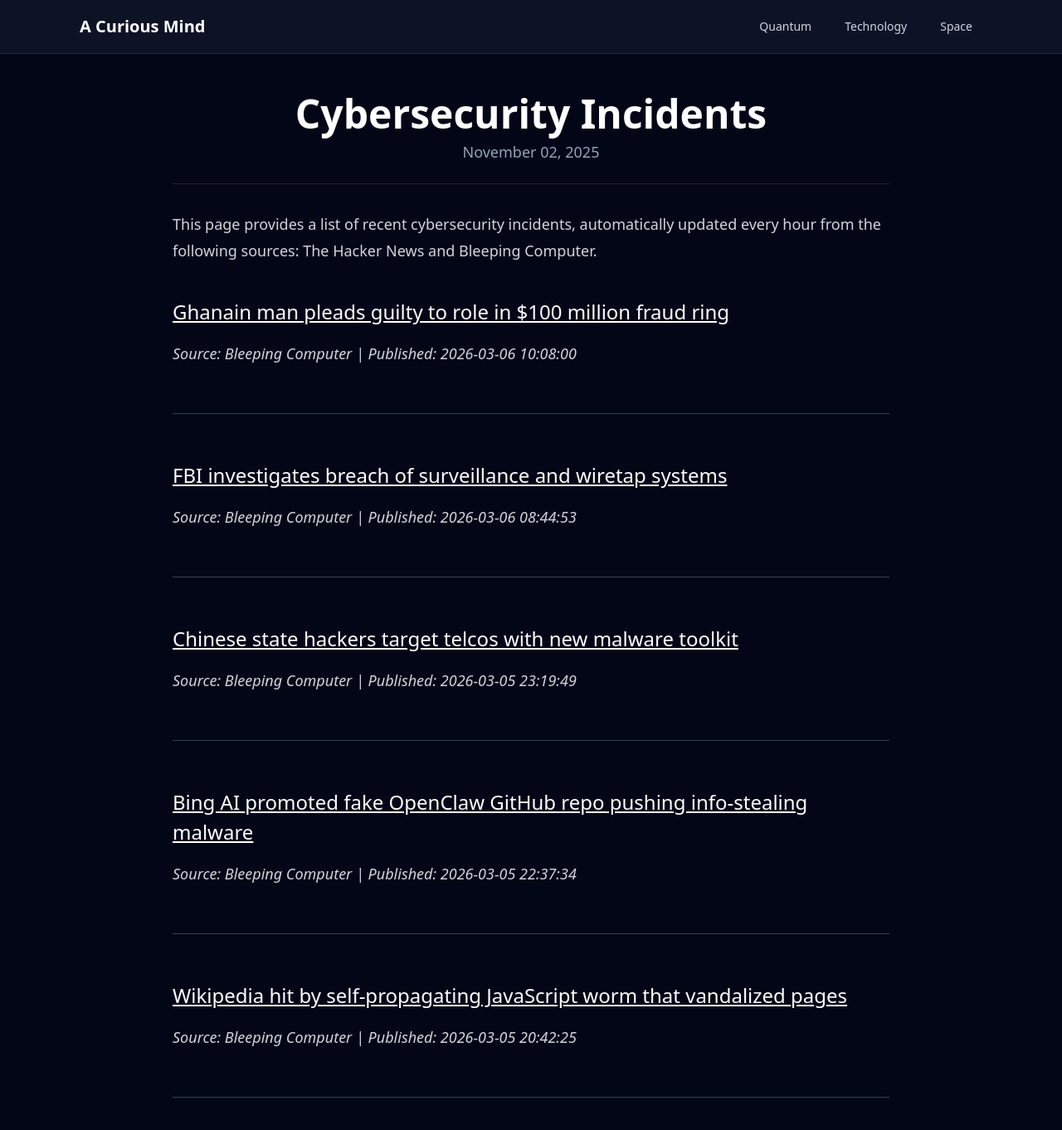
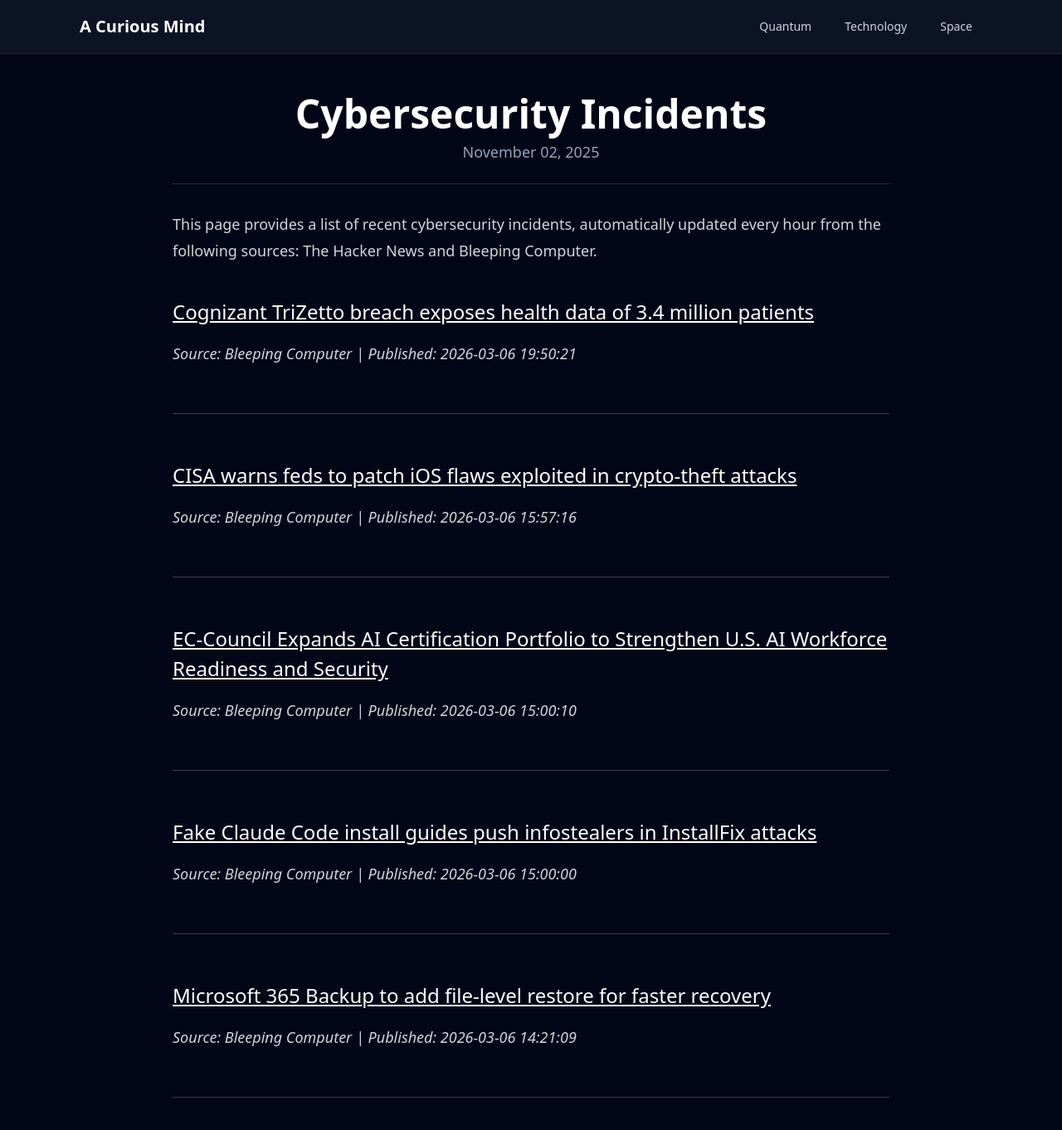
Before and after one commit to onehl7/onehl7.github.io, a Jekyll site: the page built from _posts/2025-11-02-cybersecurity-incidents.md, in a window 1280 px wide and 1400 px high. Shown: the top 1362 px of the window at 83% size. Built offline with Jekyll 4.4.1, drawn with Linux system fonts in a browser that asks for light colours; nearby versions of some CDN libraries.

Commit message:
Update news data

```diff
--- a/_data/news.json
+++ b/_data/news.json
@@ -1,32 +1,32 @@
 [
   {
     "source": "Bleeping Computer",
-    "title": "Ghanain man pleads guilty to role in $100 million fraud ring",
-    "link": "https://www.bleepingcomputer.com/news/security/ghanain-man-pleads-guilty-to-role-in-100-million-fraud-ring/",
-    "published": "2026-03-06 10:08:00"
+    "title": "Cognizant TriZetto breach exposes health data of 3.4 million patients",
+    "link": "https://www.bleepingcomputer.com/news/security/cognizant-trizetto-breach-exposes-health-data-of-34-million-patients/",
+    "published": "2026-03-06 19:50:21"
   },
   {
     "source": "Bleeping Computer",
-    "title": "FBI investigates breach of surveillance and wiretap systems",
-    "link": "https://www.bleepingcomputer.com/news/security/fbi-investigates-breach-of-surveillance-and-wiretap-systems/",
-    "published": "2026-03-06 08:44:53"
+    "title": "CISA warns feds to patch iOS flaws exploited in crypto-theft attacks",
+    "link": "https://www.bleepingcomputer.com/news/security/cisa-warns-of-apple-flaws-exploited-in-spyware-crypto-theft-attacks/",
+    "published": "2026-03-06 15:57:16"
   },
   {
     "source": "Bleeping Computer",
-    "title": "Chinese state hackers target telcos with new malware toolkit",
-    "link": "https://www.bleepingcomputer.com/news/security/chinese-state-hackers-target-telcos-with-new-malware-toolkit/",
-    "published": "2026-03-05 23:19:49"
+    "title": "EC-Council Expands AI Certification Portfolio to Strengthen U.S. AI Workforce Readiness and Security",
+    "link": "https://www.bleepingcomputer.com/news/security/ec-council-expands-ai-certification-portfolio-to-strengthen-us-ai-workforce-readiness-and-security/",
+    "published": "2026-03-06 15:00:10"
   },
   {
     "source": "Bleeping Computer",
-    "title": "Bing AI promoted fake OpenClaw GitHub repo pushing info-stealing malware",
-    "link": "https://www.bleepingcomputer.com/news/security/bing-ai-promoted-fake-openclaw-github-repo-pushing-info-stealing-malware/",
-    "published": "2026-03-05 22:37:34"
+    "title": "Fake Claude Code install guides push infostealers in InstallFix attacks",
+    "link": "https://www.bleepingcomputer.com/news/security/fake-claude-code-install-guides-push-infostealers-in-installfix-attacks/",
+    "published": "2026-03-06 15:00:00"
   },
   {
     "source": "Bleeping Computer",
-    "title": "Wikipedia hit by self-propagating JavaScript worm that vandalized pages",
-    "link": "https://www.bleepingcomputer.com/news/security/wikipedia-hit-by-self-propagating-javascript-worm-that-vandalized-pages/",
-    "published": "2026-03-05 20:42:25"
+    "title": "Microsoft 365 Backup to add file-level restore for faster recovery",
+    "link": "https://www.bleepingcomputer.com/news/microsoft/microsoft-365-backup-to-add-file-level-restore-for-faster-recovery/",
+    "published": "2026-03-06 14:21:09"
   }
 ]
```
